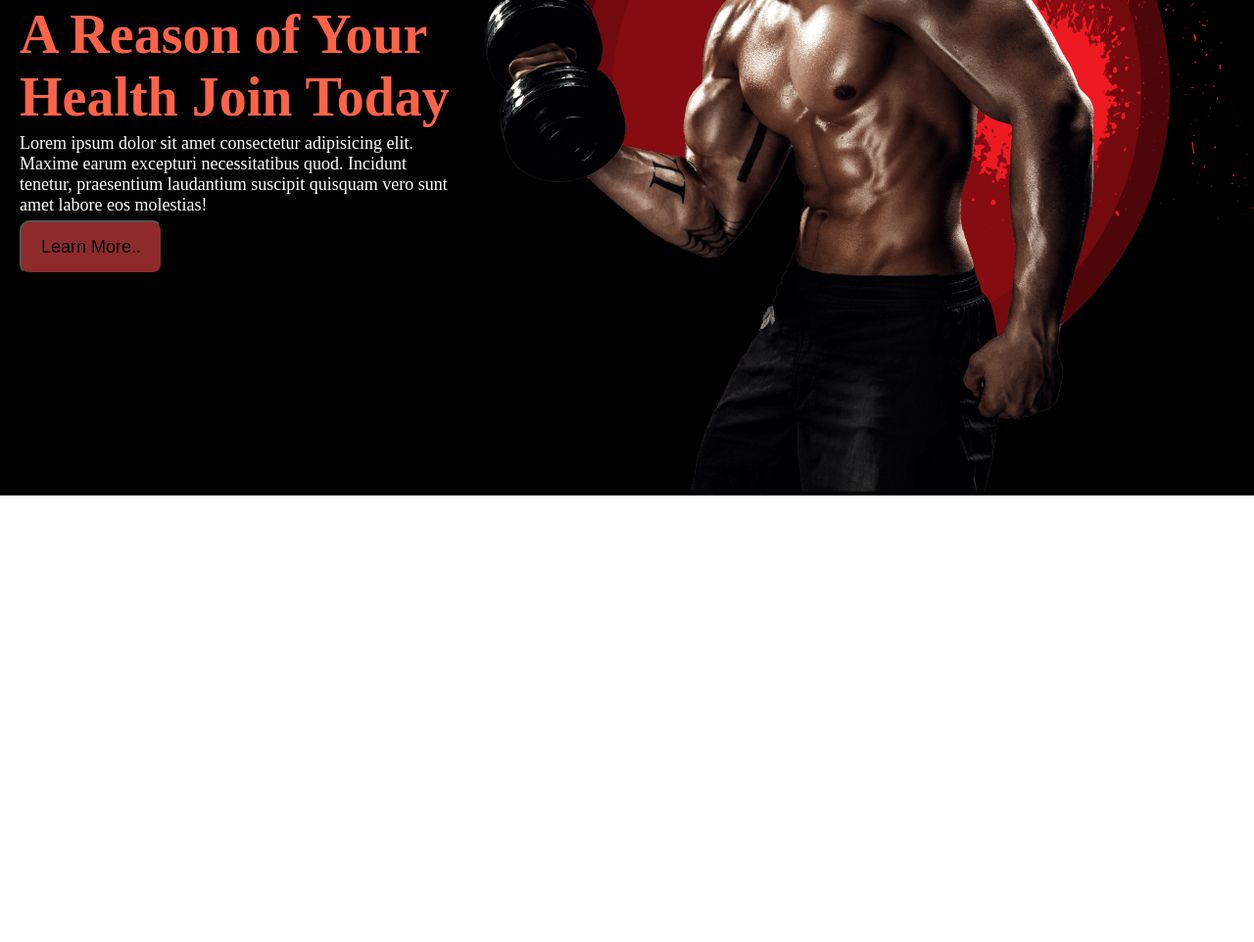
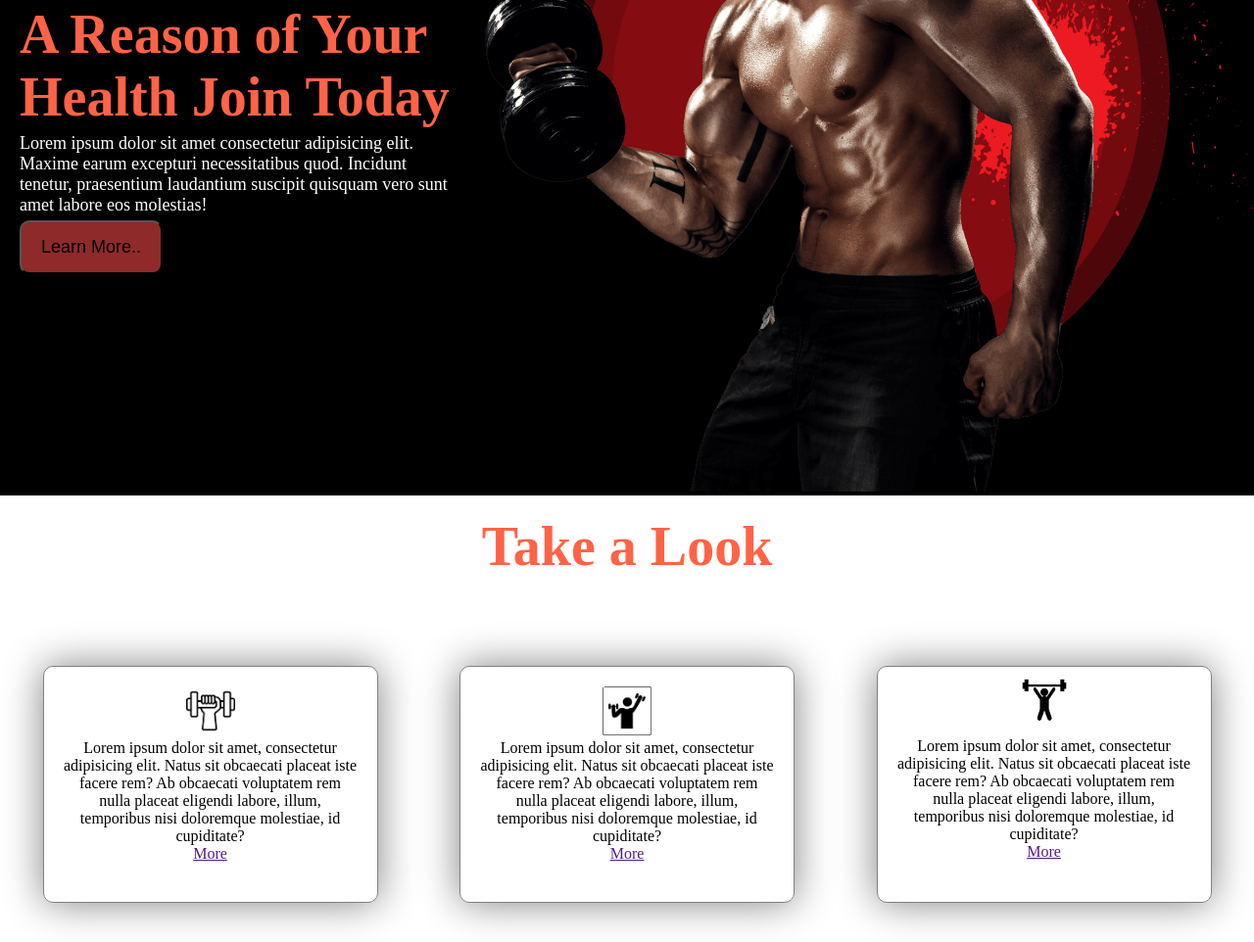
Before and after one commit to ShahariarKhan/Fitness-webpage, a plain HTML site: page index.html in a window 1280 px wide. Shown: the part 281-1243 px from the top of the page at 98% size. Before the commit the page ends 800 px from the top, so only its background shows below. Drawn offline with Linux system fonts and the light colour scheme.

Commit message:
take added

```diff
--- a/index.html
+++ b/index.html
@@ -35,5 +35,43 @@
             <img class="bannar-img" src="images/home-bg.png" alt="">
         </div>
     </div>
+    <div class="take-head">
+        <h1>Take a Look</h1>
+    </div>
+    <div class="take-card">
+        <div class="card">
+            <div class="take-icon">
+                <img src="images/package/icon1.png" alt="">
+            </div>
+            <div class="take-text1">
+                <p>Lorem ipsum dolor sit amet, consectetur adipisicing elit. Natus sit obcaecati placeat iste facere rem? Ab obcaecati voluptatem rem nulla placeat eligendi labore, illum, temporibus nisi doloremque molestiae, id cupiditate?</p>
+            </div>
+            <div>
+                <a href="">More</a>
+            </div>
+        </div>
+        <div class="card">
+            <div class="take-icon">
+                <img src="images/package/icon2.png" alt="">
+            </div>
+            <div class="take-text2">
+                <p>Lorem ipsum dolor sit amet, consectetur adipisicing elit. Natus sit obcaecati placeat iste facere rem? Ab obcaecati voluptatem rem nulla placeat eligendi labore, illum, temporibus nisi doloremque molestiae, id cupiditate?</p>
+            </div>
+            <div>
+                <a href="">More</a>
+            </div>
+        </div>
+        <div class="card">
+            <div class="take-icon">
+                <img id="icon3" src="images/package/icon3.png" alt="">
+            </div>
+            <div class="take-text3">
+                <p>Lorem ipsum dolor sit amet, consectetur adipisicing elit. Natus sit obcaecati placeat iste facere rem? Ab obcaecati voluptatem rem nulla placeat eligendi labore, illum, temporibus nisi doloremque molestiae, id cupiditate?</p>
+            </div>
+            <div>
+                <a href="">More</a>
+            </div>
+        </div>
+    </div>
 </body>
 </html>
--- a/style.css
+++ b/style.css
@@ -61,3 +61,41 @@
     background-color: white;
     color: brown;
 }
+.take-head{
+    text-align: center;
+    font-size: 28px;
+    margin-top: 20px;
+    color: tomato;
+
+}
+
+.take-card{
+    display: flex;
+    margin-top: 50px;
+    justify-content: space-evenly;
+
+}
+.card{
+    text-align: center;
+    height: 200px;
+    width: 300px;
+    border: 1px solid grey;
+    margin: 40px;
+    padding: 20px;
+    border-radius: 10px;
+    box-shadow: 0 0 40px grey;
+}
+.card:hover{
+    border: 1px solid tomato;
+    margin-top:-20px;
+    transition: 1s;
+
+}
+
+.take-icon img{
+    width: 50px;
+}
+#icon3{
+    width: 100px;
+    margin-top:-20px;
+}
```
